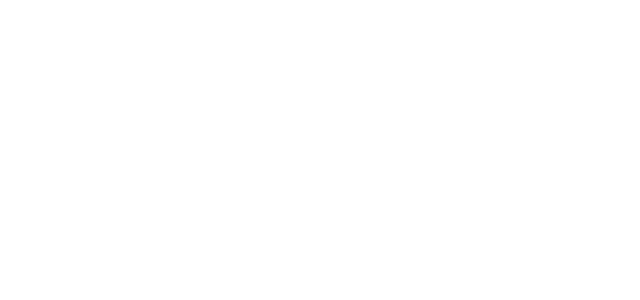
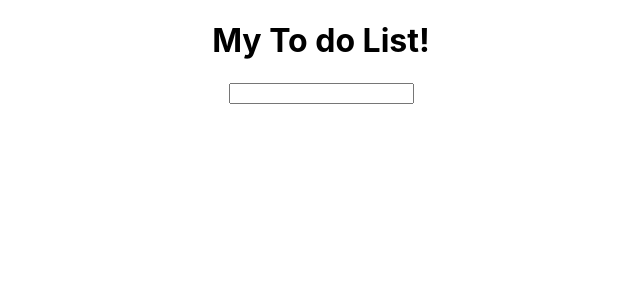
Before and after one commit to Zaid772/ToDoList, a React (Create React App) app: page / in a window 1280 px wide. Shown: the top 300 px of the page, without its empty margins (319-959 px from the left). Built offline with nearby package versions, Linux system fonts and the light colour scheme.

Commit message:
input bar

```diff
--- a/src/App.js
+++ b/src/App.js
@@ -1,9 +1,17 @@
 import './App.css';
+import { useState } from 'react';
+function App() {
 
-function App() {
+  const[inputText,setInputText] = useState("");
+
+  const changeHandler = (event) => {
+    setInputText(event.target.value)
+  }
+
   return (
     <div className="App">
-
+      <h1> My To do List!</h1>
+      <input type='text' onChange={changeHandler}></input>
     </div>
   );
 }
```
